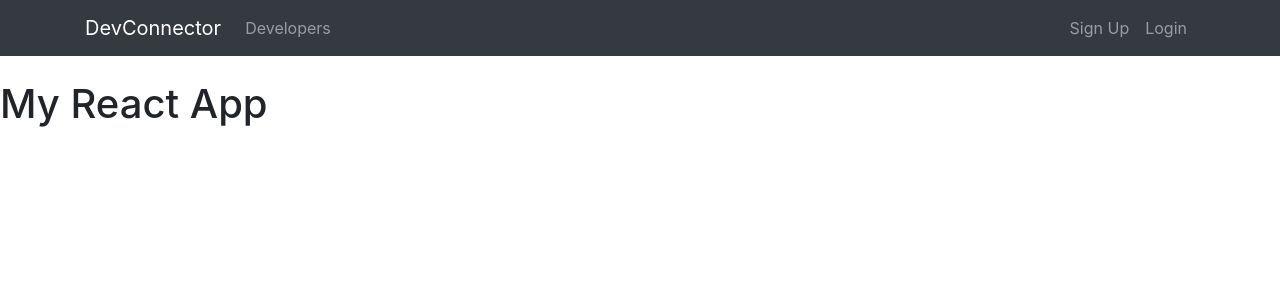
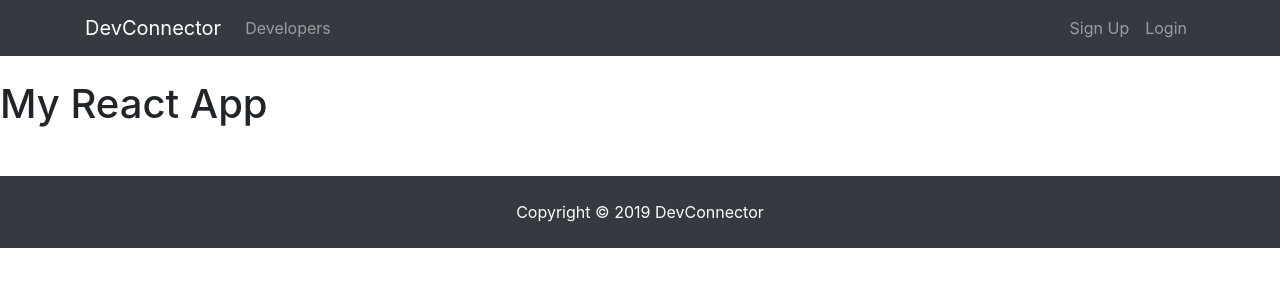
Before and after one commit to RdotSilva/MERN-Social-Network-App, a React (Create React App) app in the folder client/: page / in a window 1280 px wide. Shown: the top 300 px of the page. Built offline with nearby package versions, Linux system fonts and the light colour scheme.

Commit message:
Fix typo

```diff
--- a/client/src/App.js
+++ b/client/src/App.js
@@ -1,6 +1,7 @@
 import React, { Component } from 'react';
 
 import Navbar from './components/layout/Navbar';
+import Footer from './components/layout/Footer';
 
 import './App.css';
 
@@ -10,6 +11,7 @@ class App extends Component {
 			<div className="App">
 				<Navbar />
 				<h1>My React App</h1>
+				<Footer />
 			</div>
 		);
 	}
--- a/client/src/components/layout/Footer.js
+++ b/client/src/components/layout/Footer.js
@@ -3,7 +3,7 @@ import React from 'react';
 export default () => {
 	return (
 		<footer className="bg-dark text-white mt-5 p-4 text-center">
-			Copyright &copy; {new DataCue().getFullYear()} DevConnector
+			Copyright &copy; {new Date().getFullYear()} DevConnector
 		</footer>
 	);
 };
```
